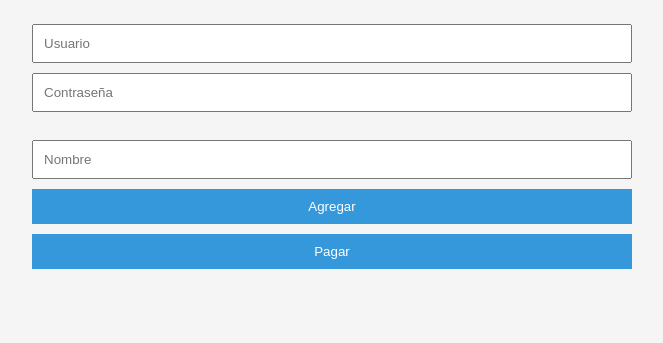
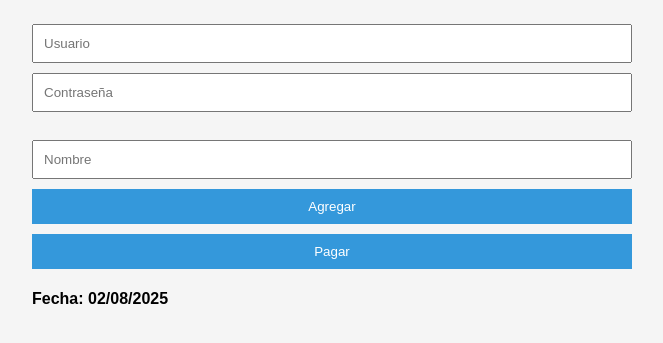
Before and after one commit to themecaa/crud-proyectoEddy, a plain HTML site: page src/index.html in a window 1280 px wide. Shown: the part 81-424 px from the top of the page, without its empty margins (308-971 px from the left). Drawn offline with Linux system fonts and the light colour scheme.

Commit message:
hotfix/fix-date-format: formato de fecha actualizado a dd/mm/yyyy

```diff
--- a/src/index.html
+++ b/src/index.html
@@ -19,7 +19,7 @@
 
   <ul id="lista"></ul>
   <p id="total"></p>
-  <p id="fecha"></p>
+  <p id="fechaActual"></p>
 
   <script src="script.js"></script>
 </body>
--- a/src/script.js
+++ b/src/script.js
@@ -38,3 +38,14 @@ function eliminar(index) {
 function pagar() {
   alert("Pago simulado con mucho éxito.");
 }
+function mostrarFechaFormateada() {
+  const fecha = new Date();
+  const dia = String(fecha.getDate()).padStart(2, '0');
+  const mes = String(fecha.getMonth() + 1).padStart(2, '0');
+  const anio = fecha.getFullYear();
+  const fechaFormateada = `${dia}/${mes}/${anio}`;
+  document.getElementById("fechaActual").textContent = `Fecha: ${fechaFormateada}`;
+}
+
+// Ejecutar al cargar la página
+mostrarFechaFormateada();
```
